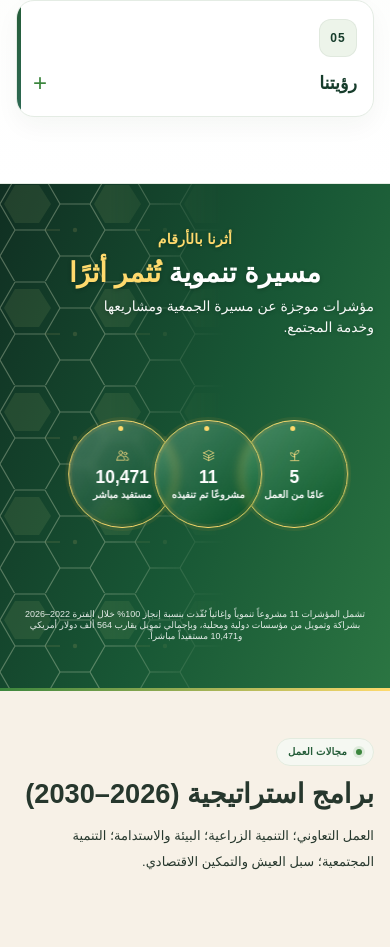
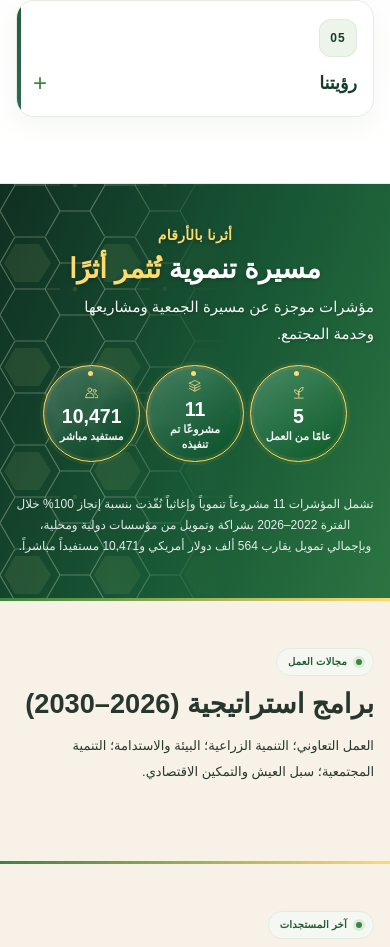
Before and after one commit to Ahmed18Lubbad/caade, a Next.js app: page / in a window 390 px wide. Shown: the part 1399-2346 px from the top of the page. Built offline with nearby package versions, Linux system fonts and the light colour scheme; no server answers.

Commit message:
Improve responsive layouts across screen sizes

```diff
--- a/app/layout.jsx
+++ b/app/layout.jsx
@@ -67,8 +67,8 @@ export default function RootLayout({ children }) {
     <html lang="ar" dir="rtl">
       <head>
         <script type="application/ld+json" dangerouslySetInnerHTML={{ __html: JSON.stringify(organizationSchema) }} />
-        <link rel="stylesheet" href="/site.css?v=impact-text-scale-20261118" />
-        <link rel="stylesheet" href="/subpage.css?v=subpage-hex-heroes-20261118" />
+        <link rel="stylesheet" href="/site.css?v=responsive-20261119" />
+        <link rel="stylesheet" href="/subpage.css?v=responsive-20261119" />
       </head>
       <body>{children}</body>
     </html>
--- a/public/subpage.css
+++ b/public/subpage.css
@@ -554,3 +554,112 @@ body.subpage-body .site-header.subpage-header.is-over-light .language-toggle{bor
   .subpage-header .subpage-nav-dropdown>div{top:100%;width:max-content;min-width:0;max-width:min(620px,calc(100vw - 40px));max-height:min(70vh,520px);overflow:auto;grid-template-columns:1fr;gap:5px;padding:14px}
   .subpage-header .subpage-nav-dropdown>div a{white-space:normal;line-height:1.7}
 }
+
+/* Keep the shared sections fluid, including the impact band on very wide displays. */
+.impact-band{height:auto!important;min-height:0!important}
+.impact-inner{
+  width:min(1180px,calc(100% - 56px));
+  height:auto;
+  grid-template-columns:minmax(250px,.72fr) minmax(0,1.65fr);
+  align-items:center;
+  gap:clamp(28px,4vw,72px);
+  padding-block:clamp(52px,6vw,96px);
+  text-align:start;
+}
+.impact-heading{justify-self:stretch}
+.impact-heading .eyebrow{justify-content:flex-start}
+.impact-heading h2{font-size:clamp(28px,3vw,42px);line-height:1.3}
+.impact-heading>p:last-child{max-width:38ch;margin:0;font-size:clamp(15px,1.15vw,18px);line-height:1.8}
+.impact-grid{
+  position:relative;
+  left:auto;
+  grid-column:2;
+  display:flex;
+  width:100%;
+  max-width:none;
+  justify-content:center;
+  gap:clamp(0px,1vw,16px);
+  margin:0;
+  transform:none;
+}
+.impact-grid::before{display:none}
+.impact-card,
+.impact-card+.impact-card{
+  flex:0 1 clamp(176px,14vw,248px);
+  width:clamp(176px,14vw,248px);
+  height:auto;
+  aspect-ratio:1;
+  min-height:0;
+  margin:0;
+  padding:clamp(14px,1.5vw,24px);
+  gap:clamp(4px,.65vw,10px);
+}
+.impact-icon{width:clamp(34px,2.8vw,48px);height:clamp(34px,2.8vw,48px)}
+.impact-icon svg{width:clamp(22px,1.8vw,30px);height:clamp(22px,1.8vw,30px)}
+.impact-number{font-size:clamp(28px,2.7vw,46px)}
+.impact-label{font-size:clamp(12px,.95vw,16px);line-height:1.5}
+.impact-note{grid-column:2;max-width:none;margin:20px 0 0;text-align:start;font-size:clamp(13px,.9vw,16px);line-height:1.75}
+
+@media(max-width:1050px){
+  .impact-inner{width:min(820px,calc(100% - 40px));grid-template-columns:minmax(0,1fr);gap:24px;text-align:center}
+  .impact-heading{justify-self:center}
+  .impact-heading .eyebrow{justify-content:center}
+  .impact-heading>p:last-child{max-width:58ch;margin-inline:auto}
+  .impact-grid{grid-column:1;width:100%;max-width:820px;margin:0 auto}
+  .impact-card,.impact-card+.impact-card{flex-basis:clamp(150px,23vw,220px);width:clamp(150px,23vw,220px)}
+  .impact-note{grid-column:1;max-width:820px;margin:18px auto 0;text-align:center}
+}
+@media(max-width:600px){
+  .impact-inner{width:calc(100% - 32px);gap:18px;padding-block:42px}
+  .impact-heading h2{font-size:clamp(25px,7vw,34px)}
+  .impact-grid{gap:clamp(0px,1.5vw,8px)}
+  .impact-card,.impact-card+.impact-card{flex:0 1 clamp(88px,25vw,148px);width:clamp(88px,25vw,148px);padding:8px;gap:3px}
+  .impact-icon{width:clamp(20px,5.5vw,30px);height:clamp(20px,5.5vw,30px)}
+  .impact-icon svg{width:clamp(15px,4vw,22px);height:clamp(15px,4vw,22px)}
+  .impact-number{font-size:clamp(17px,5vw,26px)}
+  .impact-label{font-size:clamp(10px,2.8vw,13px);line-height:1.35}
+  .impact-note{margin-top:14px;font-size:12px;line-height:1.75}
+}
+
+@media(min-width:1600px){
+  :root{--section-block:clamp(96px,5vw,136px);--section-title:clamp(38px,2.8vw,56px);--layout-gap:clamp(22px,1.5vw,32px)}
+  body{font-size:clamp(17px,.78vw,21px)}
+  .container{width:min(86vw,1780px)}
+  .impact-inner{width:min(86vw,1780px)}
+  .site-header .header-inner{min-height:clamp(104px,6vw,124px)}
+  .site-header .brand-mark.has-logo{flex-basis:clamp(92px,5.4vw,116px);width:clamp(92px,5.4vw,116px);height:clamp(92px,5.4vw,116px)}
+  .site-header .brand-name{font-size:clamp(14px,.9vw,19px)}
+  .site-header .brand-name small{font-size:clamp(11px,.65vw,14px)}
+  .site-header .main-nav{gap:clamp(10px,1vw,20px)}
+  .site-header .nav-link,.site-header .nav-dropdown summary{font-size:clamp(13px,.75vw,16px)}
+  .site-header .nav-cta,.site-header .language-toggle{font-size:clamp(12px,.7vw,15px);padding:clamp(10px,.7vw,14px) clamp(14px,1vw,20px)}
+  .hero .hero-layout{min-height:clamp(720px,46vw,1080px);gap:clamp(64px,6vw,120px);padding-block:clamp(160px,9vw,220px) clamp(100px,6vw,144px)}
+  .hero h1{font-size:clamp(68px,4.3vw,96px)}
+  .hero-description{max-width:680px;font-size:clamp(18px,1.05vw,23px)}
+  .hero-landscape{min-height:clamp(480px,32vw,700px);border-width:clamp(8px,.6vw,12px);border-radius:clamp(24px,1.8vw,34px)}
+  .section-pad{padding-block:var(--section-block)}
+  .section-heading h2,.section-lead h2,.stories-heading h2,.partners-layout h2{font-size:var(--section-title)}
+  .section-summary,.section-lead>p,.stories-heading>p,.partners-layout>div:first-child>p:not(.eyebrow){font-size:clamp(17px,.95vw,21px)}
+  .program-card,.project-placeholder-grid .project-card,.gallery-tile,.editorial-track .editorial-card{flex-basis:min(430px,calc((min(86vw,1780px) - 2 * var(--layout-gap))/3));width:min(430px,calc((min(86vw,1780px) - 2 * var(--layout-gap))/3))}
+  .editorial-copy h3,.program-card h3,.project-card h3{font-size:clamp(18px,1vw,23px)}
+  .editorial-copy p,.program-card p,.project-card p{font-size:clamp(15px,.8vw,19px)}
+  .subpage-header .header-inner{width:min(86vw,1780px)!important;max-width:1780px!important;min-height:clamp(104px,6vw,124px)!important}
+  .subpage-header .brand-mark{flex-basis:clamp(92px,5.4vw,116px);width:clamp(92px,5.4vw,116px);height:clamp(92px,5.4vw,116px)}
+  .subpage-header .brand-name,.subpage-header .subpage-nav>a,.subpage-header .subpage-nav-dropdown summary{font-size:clamp(14px,.85vw,18px)}
+  .subpage-hero .container,.subpage-content{width:min(86vw,1780px);max-width:1780px}
+  .subpage-hero{padding-block:clamp(90px,7vw,140px) clamp(76px,5vw,112px)}
+  .subpage-hero h1{max-width:1200px;font-size:clamp(54px,4vw,82px)}
+  .subpage-hero #pageIntro{max-width:1040px;font-size:clamp(20px,1.25vw,25px)}
+  .subpage-content{padding-block:clamp(72px,5vw,120px)}
+  .subpage-copy,.subpage-section p{font-size:clamp(17px,.95vw,21px);line-height:1.95}
+  .detail-page{width:min(86vw,1780px)}
+}
+
+@media(min-width:2600px){
+  .hero .hero-layout{min-height:min(52vw,1160px)}
+  .impact-inner{grid-template-columns:minmax(380px,.7fr) minmax(0,1.8fr);gap:clamp(100px,6vw,180px)}
+  .impact-card,.impact-card+.impact-card{flex-basis:clamp(240px,9vw,300px);width:clamp(240px,9vw,300px)}
+  .impact-heading h2{font-size:clamp(46px,2.4vw,68px)}
+  .impact-heading>p:last-child{font-size:clamp(20px,1vw,25px)}
+  .impact-note{font-size:clamp(16px,.75vw,20px)}
+}
```
